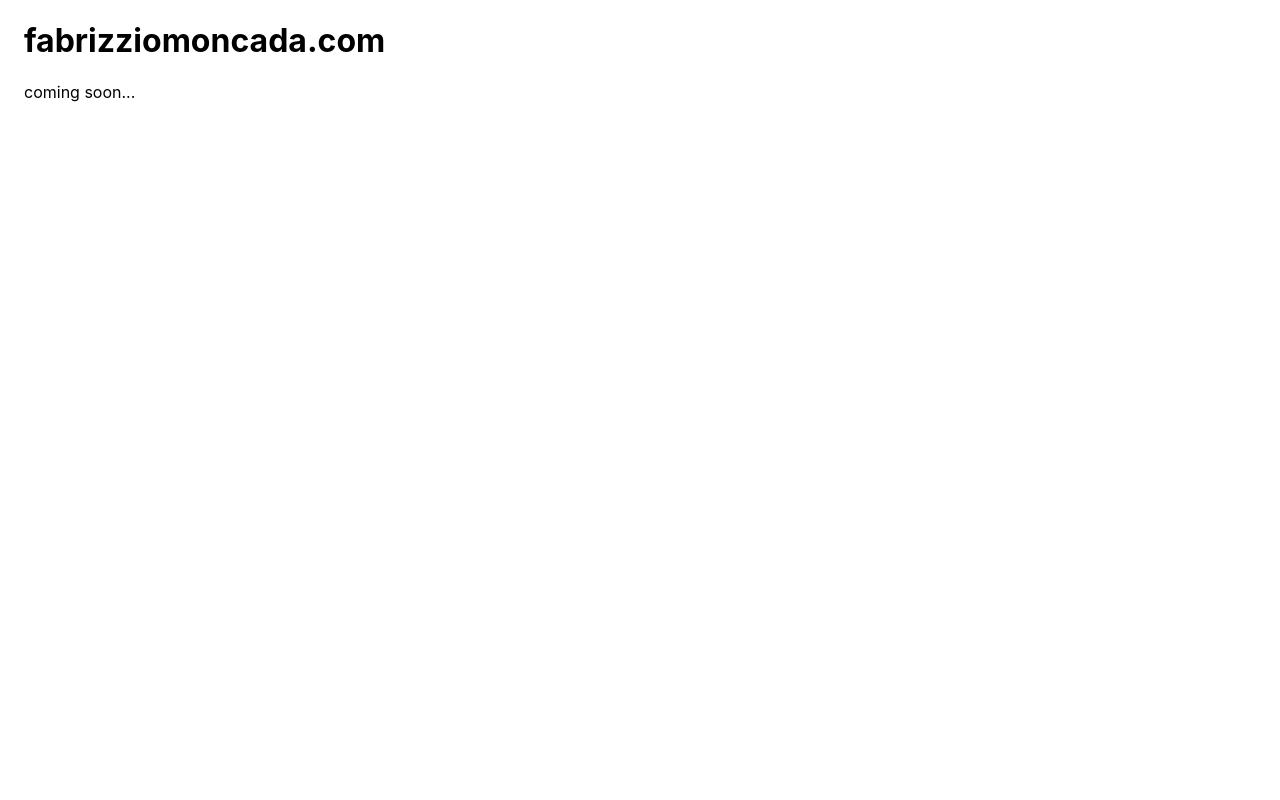
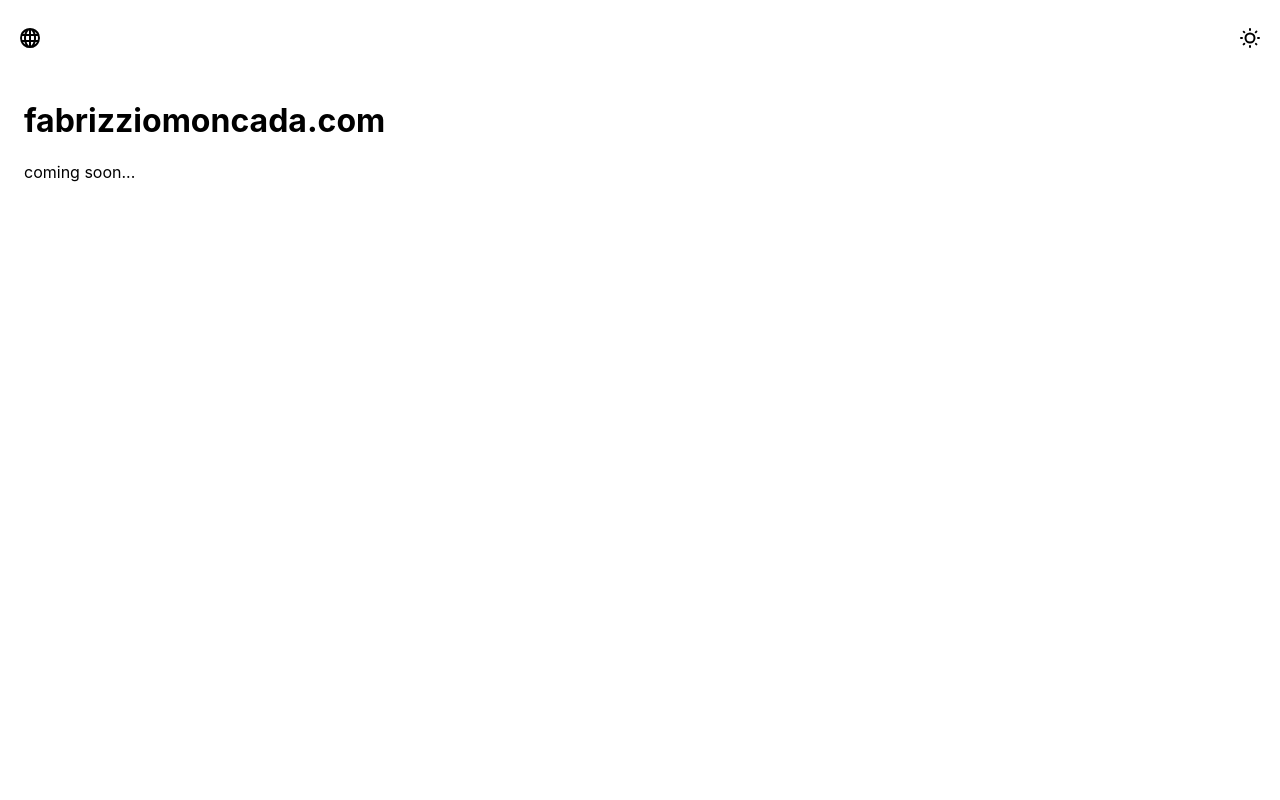
Before and after one commit to fabrizziomoncada/fabrizziomoncada.com, a Next.js app: page / in a window 1280 px wide. Shown: the top 800 px of the page. Built offline with nearby package versions, Linux system fonts and the light colour scheme.

Commit message:
Add header

```diff
--- /dev/null
+++ b/components/common/Header/Header.module.css
@@ -0,0 +1,10 @@
+.root {
+  position: fixed;
+  top: 0;
+  right: 0;
+  left: 0;
+  display: flex;
+  background: var(--geist-background);
+  padding: 1rem 0.5rem;
+  justify-content: space-between;
+}
--- /dev/null
+++ b/components/common/Header/Header.tsx
@@ -0,0 +1,20 @@
+import Globe from 'components/icons/Globe'
+import Sun from 'components/icons/Sun'
+import { IconButton } from '../ui/IconButton'
+import s from './Header.module.css'
+
+const Header = () => {
+  return (
+    <header className={s.root}>
+      <IconButton href="/" ariaLabel="Go to home">
+        <Globe />
+      </IconButton>
+
+      <IconButton>
+        <Sun />
+      </IconButton>
+    </header>
+  )
+}
+
+export default Header
--- a/components/common/Layout/Layout.module.css
+++ b/components/common/Layout/Layout.module.css
@@ -1,6 +1,6 @@
 .main {
   width: 100%;
   margin: 0 auto;
-  padding: 0 1.5rem 3rem;
+  padding: 5rem 1.5rem 3rem;
   min-height: 100vh;
 }
--- a/components/common/Layout/Layout.tsx
+++ b/components/common/Layout/Layout.tsx
@@ -5,6 +5,7 @@ import {
   DEFAULT_TITLE,
 } from 'lib/constants'
 import Footer from '../Footer/Footer'
+import Header from '../Header/Header'
 import s from './Layout.module.css'
 
 type Props = {
@@ -34,6 +35,8 @@ const Layout = ({
         date={date}
       />
 
+      <Header />
+
       <main className={s.main}>{children}</main>
 
       <Footer />
```
